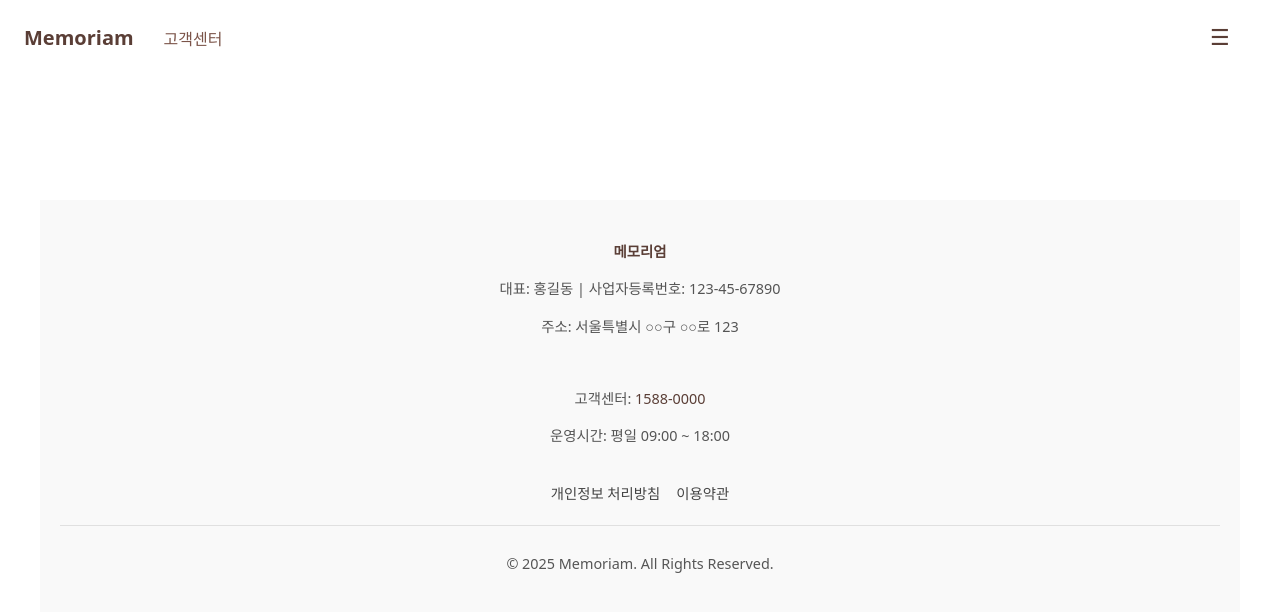
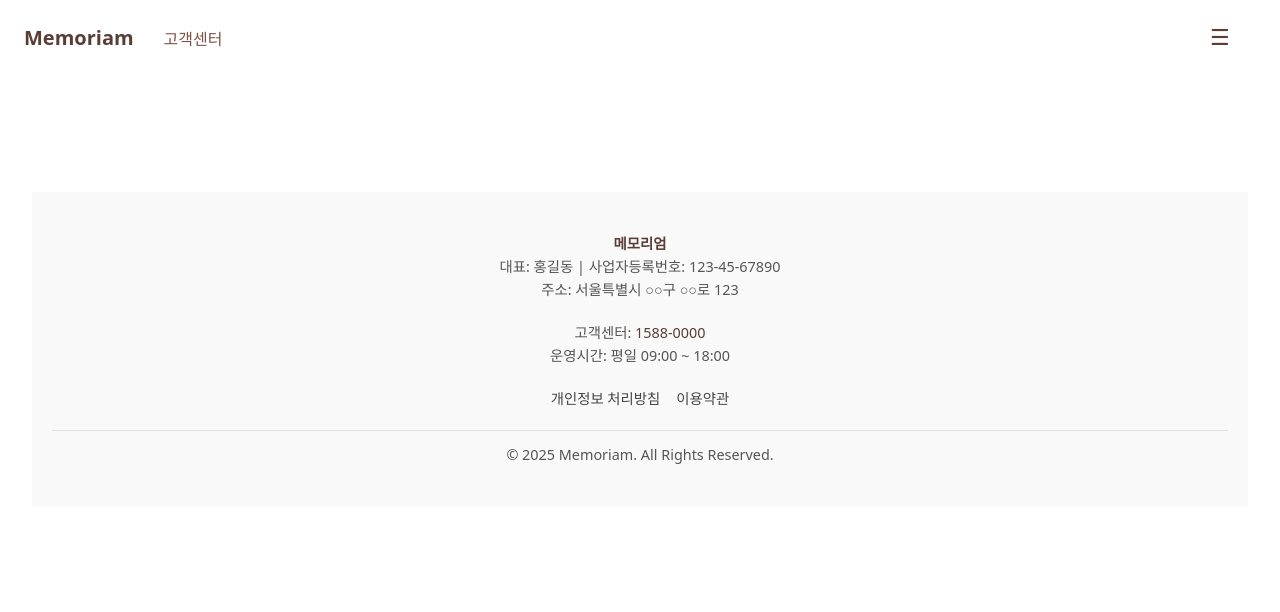
Before and after one commit to gohgeo-lang/memoriam, a React (Vite) app: page /support in a window 1280 px wide. Shown: the top 612 px of the page. Built offline with nearby package versions, Linux system fonts and the light colour scheme.

Commit message:
구조설정2

```diff
--- a/src/components/Footer/Footer.jsx
+++ b/src/components/Footer/Footer.jsx
@@ -1,62 +1,39 @@
+import "./Footer.css";
+
 export default function Footer() {
   return (
-    <footer
-      style={{
-        backgroundColor: "#f9f9f9",
-        padding: "40px 20px",
-        marginTop: "60px",
-        color: "#555",
-        fontSize: "0.9rem",
-      }}
-    >
-      <div
-        className="container"
-        style={{
-          display: "flex",
-          flexDirection: "column",
-          gap: "20px",
-          maxWidth: "1200px",
-          margin: "0 auto",
-        }}
-      >
-        <div style={{ textAlign: "center" }}>
-          <strong style={{ color: "var(--color-primary)" }}>메모리엄</strong>
+    <footer className="footer">
+      <div className="footer-container">
+        {/* 회사 정보 */}
+        <div className="footer-company">
+          <strong className="footer-brand">메모리엄</strong>
           <p>대표: 홍길동 | 사업자등록번호: 123-45-67890</p>
           <p>주소: 서울특별시 ○○구 ○○로 123</p>
         </div>
 
-        <div style={{ textAlign: "center" }}>
+        {/* 고객센터 */}
+        <div className="footer-support">
           <p>
             고객센터:{" "}
-            <a href="tel:15880000" style={{ color: "var(--color-primary)" }}>
+            <a href="tel:15880000" className="footer-link-primary">
               1588-0000
             </a>
           </p>
           <p>운영시간: 평일 09:00 ~ 18:00</p>
         </div>
 
-        <div
-          style={{
-            display: "flex",
-            justifyContent: "center",
-            gap: "16px",
-          }}
-        >
-          <a href="/privacy" style={{ color: "var(--color-text)" }}>
+        {/* 링크 */}
+        <div className="footer-links">
+          <a href="/privacy" className="footer-link">
             개인정보 처리방침
           </a>
-          <a href="/terms" style={{ color: "var(--color-text)" }}>
+          <a href="/terms" className="footer-link">
             이용약관
           </a>
         </div>
 
-        <div
-          style={{
-            borderTop: "1px solid var(--color-border)",
-            paddingTop: "12px",
-            textAlign: "center",
-          }}
-        >
+        {/* 카피라이트 */}
+        <div className="footer-bottom">
           <p>© 2025 Memoriam. All Rights Reserved.</p>
         </div>
       </div>
--- a/src/index.css
+++ b/src/index.css
@@ -12,6 +12,12 @@
   font-weight: 400;
   -webkit-font-smoothing: antialiased;
   -moz-osx-font-smoothing: grayscale;
+}
+
+* {
+  padding: 0;
+  margin: 0;
+  box-sizing: border-box;
 }
 
 main {
```
